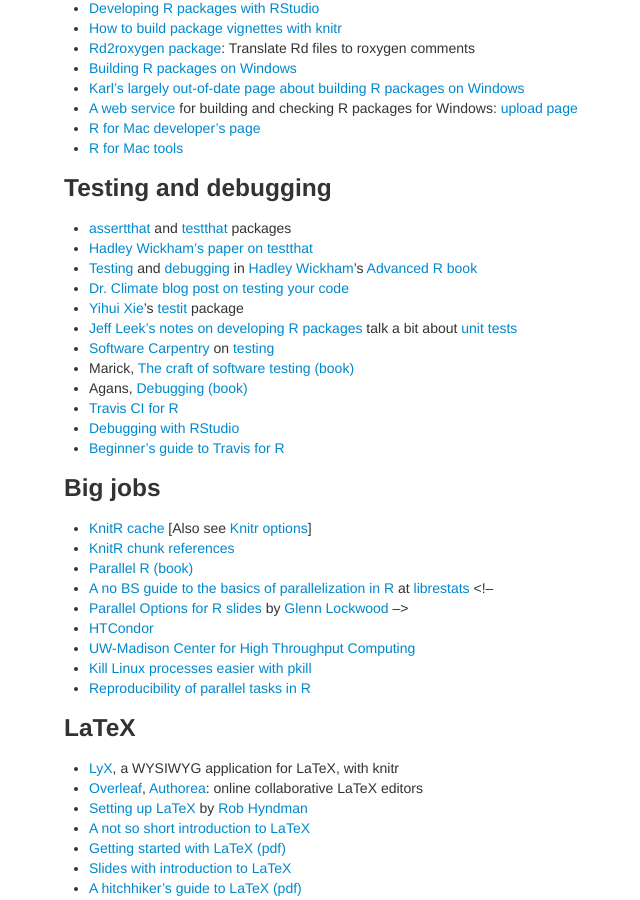
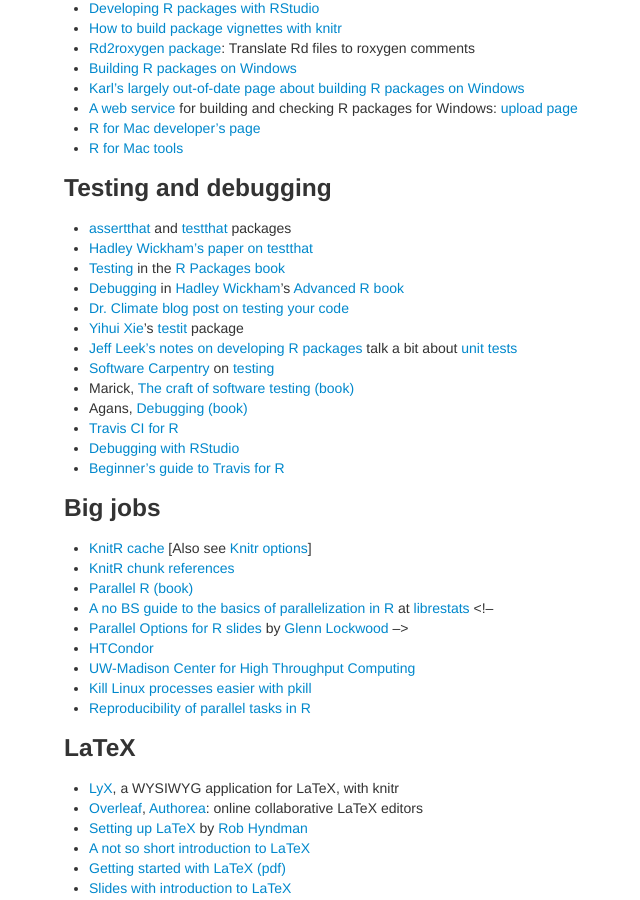
Before and after one commit to kbroman/Tools4RR, a Jekyll site: the page built from pages/resources.md, in a window 1280 px wide and 900 px high, scrolled down 2597 px. Shown: the whole window, without its empty margins (226-866 px from the left). Built offline with Jekyll 4.4.1, drawn with Linux system fonts in a browser that asks for light colours.

Commit message:
pages/resources: update links re testing/debugging

```diff
--- a/pages/resources.md
+++ b/pages/resources.md
@@ -173,7 +173,8 @@
 
 - [assertthat](https://github.com/hadley/assertthat) and [testthat](https://github.com/hadley/testthat) packages
 - [Hadley Wickham's paper on testthat](https://journal.r-project.org/archive/2011-1/RJournal_2011-1_Wickham.pdf)
-- [Testing](http://adv-r.had.co.nz/Testing.html) and [debugging](http://adv-r.had.co.nz/Exceptions-Debugging.html) in [Hadley Wickham](https://hadley.nz)'s
+- [Testing](https://r-pkgs.org/testing-basics.html) in the [R Packages book](https://r-pkgs.org/)
+- [Debugging](https://adv-r.hadley.nz/debugging.html) in [Hadley Wickham](https://hadley.nz)'s
    [Advanced R book](https://adv-r.hadley.nz/)
 - [Dr. Climate](http://drclimate.wordpress.com/) [blog post on testing your code](http://drclimate.wordpress.com/2013/10/10/testing-your-code/)
 - [Yihui Xie](http://yihui.name)'s [testit](http://github.com/yihui/testit) package
```
